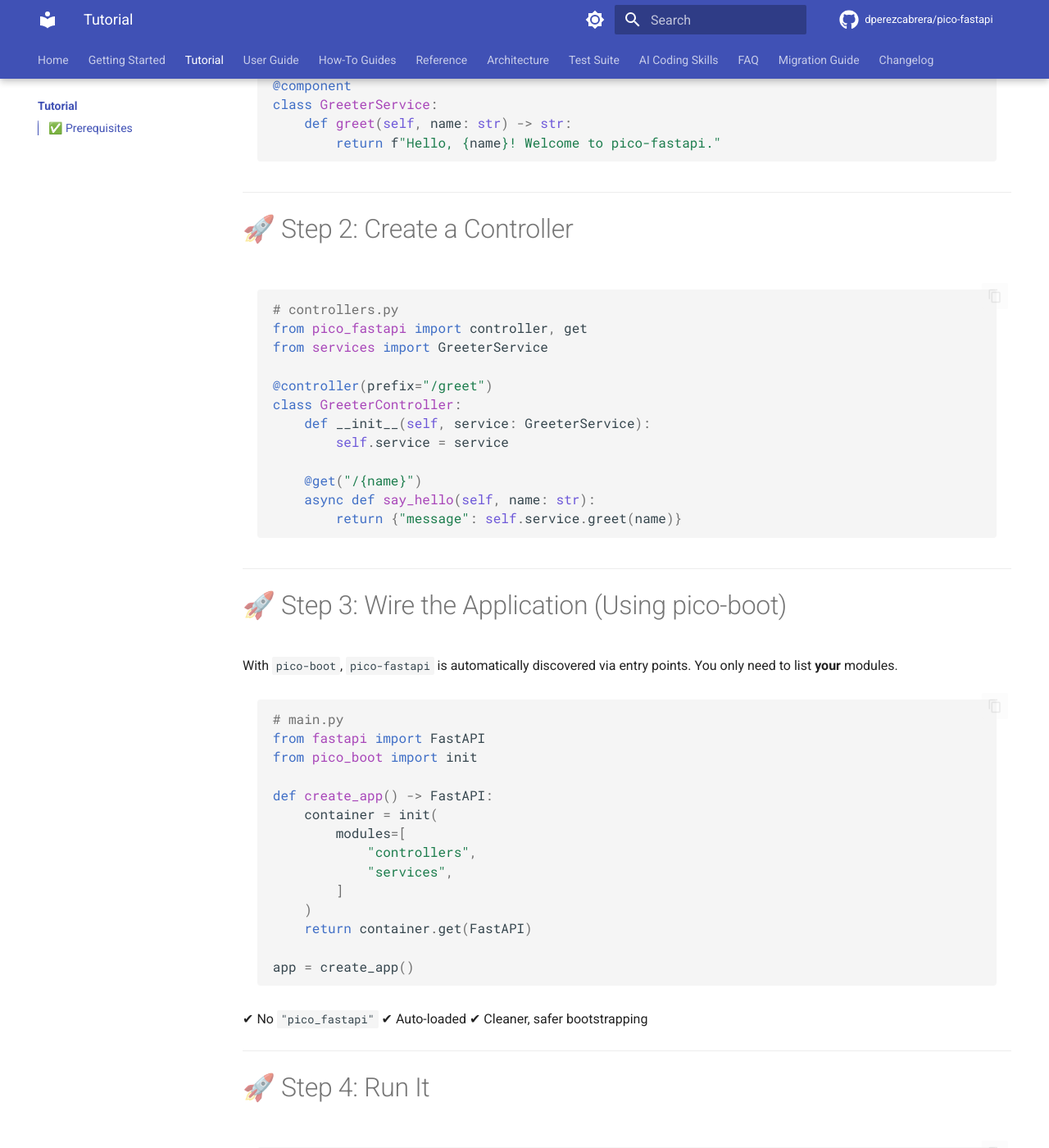
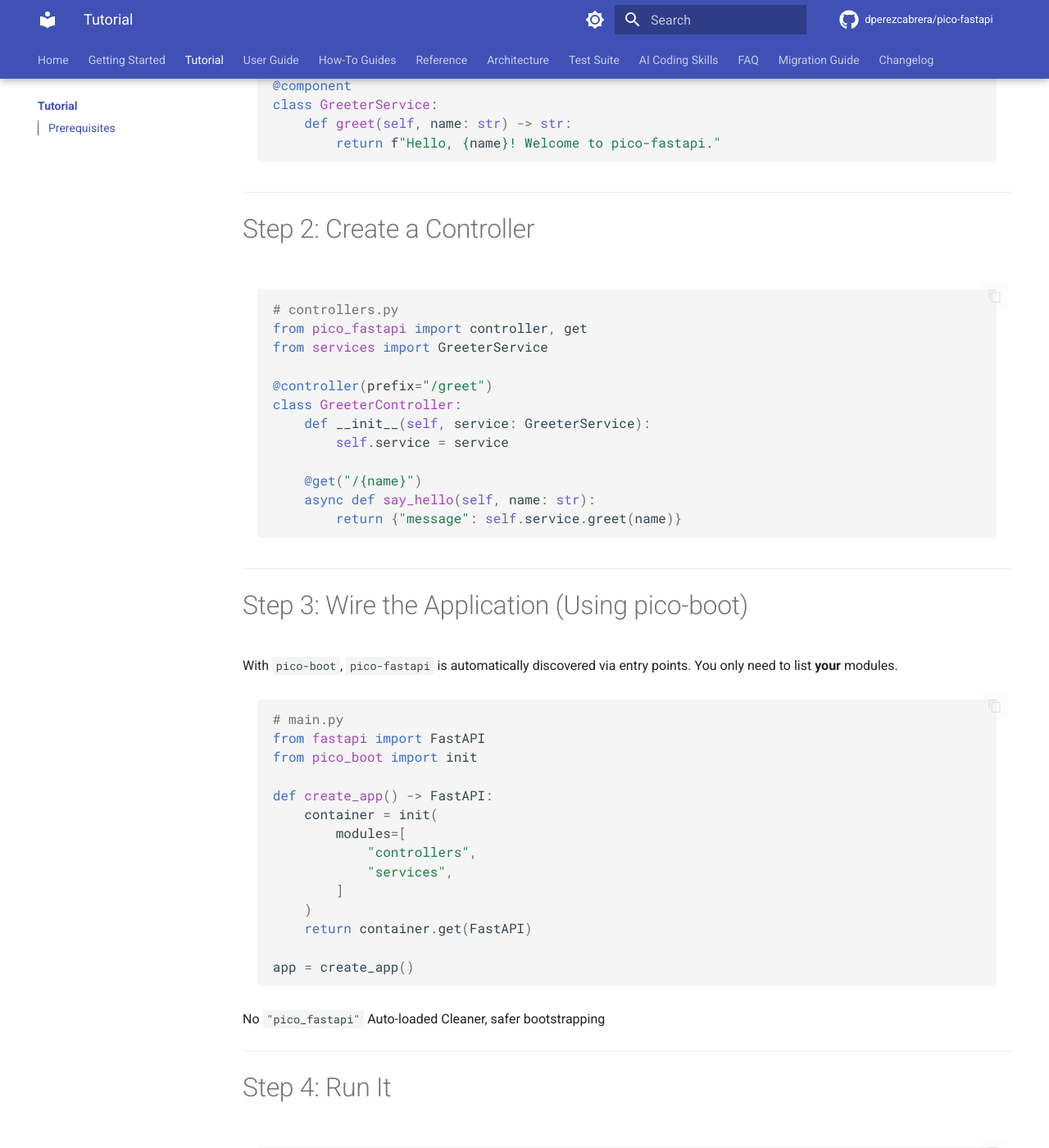
Before and after one commit to dperezcabrera/pico-fastapi, an MkDocs documentation site: the page built from docs/tutorial.md, in a window 1280 px wide and 1400 px high, scrolled down 710 px. Shown: the whole window at 82% size. Built offline with MkDocs 1.6.1 and Material for MkDocs 9.7.7, drawn with Linux system fonts in a browser that asks for light colours; comment, search, counter and statistics services are not loaded; some of the changed text lies outside the part shown.

Commit message:
Remove emojis from documentation

````diff
--- a/docs/tutorial.md
+++ b/docs/tutorial.md
@@ -1,14 +1,14 @@
-# 📘 Tutorial: Your First API in 5 Minutes
+# Tutorial: Your First API in 5 Minutes
 
 In this tutorial, we will build a simple “Greeting API” using `pico-fastapi`.
 You will learn how to define services, create controllers, and wire everything together using the container.
 
-> 💡 **Recommended:** Use `pico-boot` for auto-discovery and zero-config bootstrapping.
+> **Recommended:** Use `pico-boot` for auto-discovery and zero-config bootstrapping.
 > If you are not using `pico-boot`, see the **Classic Version (without pico-boot)** linked below.
 
 ---
 
-## ✅ Prerequisites
+## Prerequisites
 
 Install all required packages:
 
@@ -18,7 +18,7 @@
 
 ---
 
-# 🚀 Step 1: Define your Service
+# Step 1: Define your Service
 
 ```python
 # services.py
@@ -32,7 +32,7 @@
 
 ---
 
-# 🚀 Step 2: Create a Controller
+# Step 2: Create a Controller
 
 ```python
 # controllers.py
@@ -51,7 +51,7 @@
 
 ---
 
-# 🚀 Step 3: Wire the Application (Using pico-boot)
+# Step 3: Wire the Application (Using pico-boot)
 
 With `pico-boot`, `pico-fastapi` is automatically discovered via entry points.
 You only need to list **your** modules.
@@ -73,26 +73,26 @@
 app = create_app()
 ```
 
-✔ No `"pico_fastapi"`
-✔ Auto-loaded
-✔ Cleaner, safer bootstrapping
+No `"pico_fastapi"`
+Auto-loaded
+Cleaner, safer bootstrapping
 
 ---
 
-# 🚀 Step 4: Run It
+# Step 4: Run It
 
 ```bash
 uvicorn main:app --reload
 ```
 
 Then open:
-👉 [http://127.0.0.1:8000/docs](http://127.0.0.1:8000/docs)
+[http://127.0.0.1:8000/docs](http://127.0.0.1:8000/docs)
 
 You will see the automatically generated Swagger UI with your `/greet/{name}` endpoint.
 
 ---
 
-# 💡 Key Takeaways
+# Key Takeaways
 
 1. **Clear separation of concerns**
    Your services contain pure business logic—not framework code.
@@ -108,7 +108,7 @@
 
 ---
 
-# 📎 Classic Version (Without pico-boot)
+# Classic Version (Without pico-boot)
 
 If you are not using `pico-boot`, use `pico_ioc.init()` directly and include `"pico_fastapi"` in the modules list:
 
````
Also changed, not shown: CHANGELOG.md (+2 -2 lines), README.md (+17 -17 lines), docs/architecture.md (+1 -1 lines).
